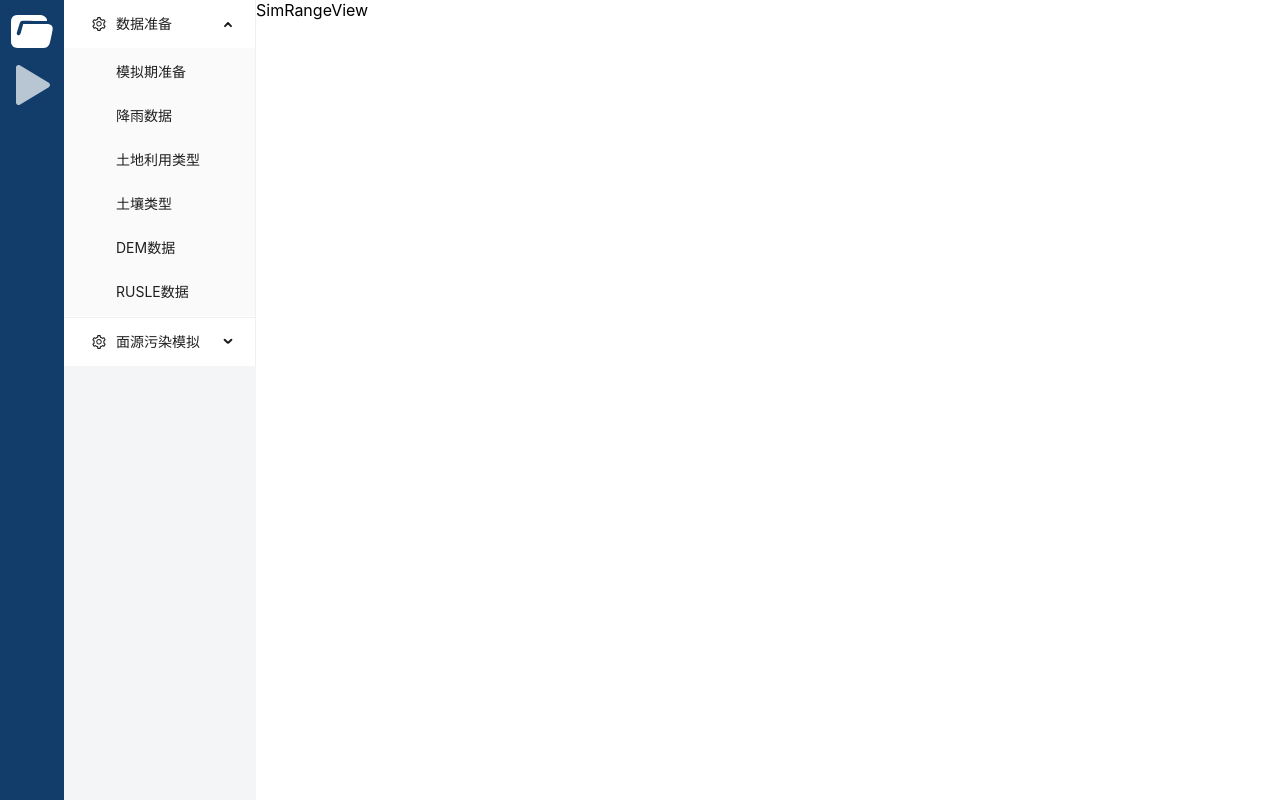
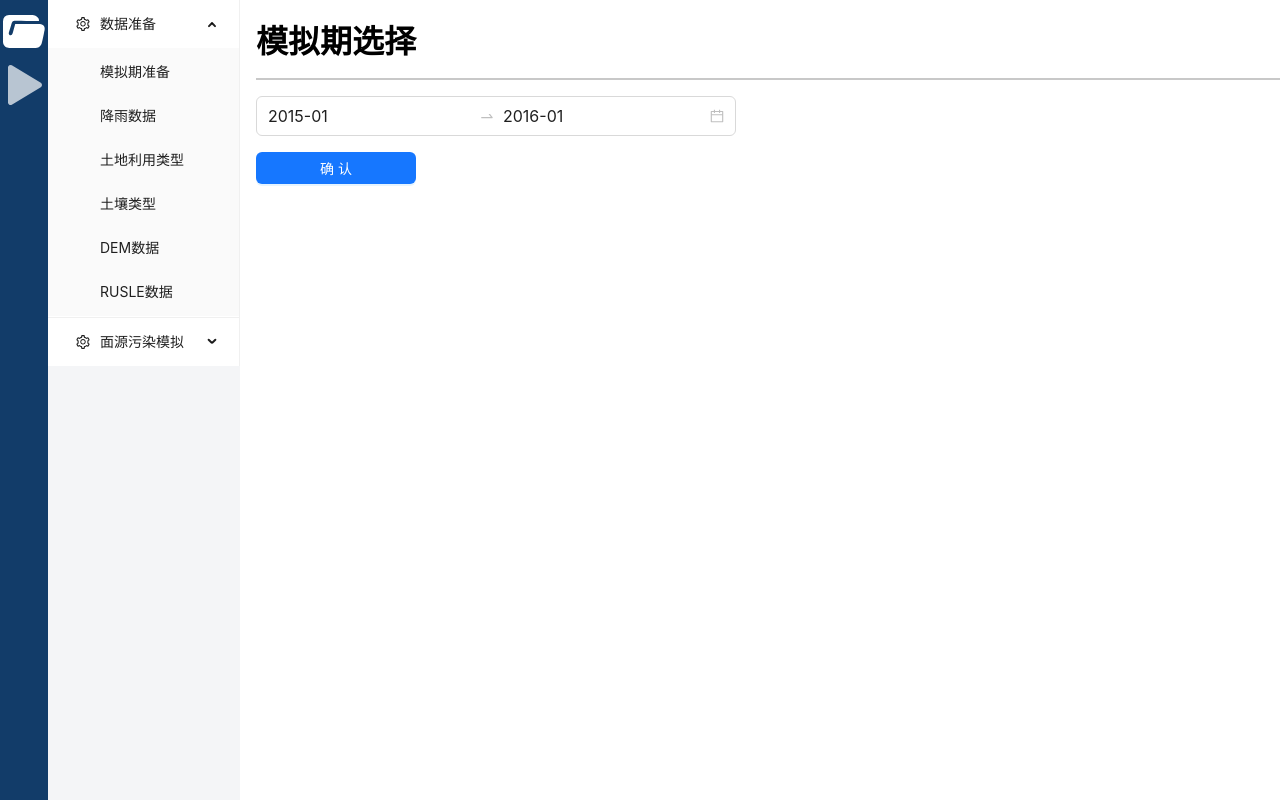
Before and after one commit to OstrichZkh/electron_nps_model, a React app in the folder fe_code/: page /setup/simrange in a window 1280 px wide. Built offline with nearby package versions, Linux system fonts and the light colour scheme.

Commit message:
feat:删除功能

```diff
--- a/fe_code/render.ts
+++ b/fe_code/render.ts
@@ -2,6 +2,7 @@ const { contextBridge, ipcRenderer } = require('electron')
 
 contextBridge.exposeInMainWorld('electronAPI', {
   createNewProject: (title) => ipcRenderer.invoke('createNewProject', title),
-  requireProjectInfo: (info) => ipcRenderer.invoke('requireProjectInfo', info)
+  requireProjectInfo: (info) => ipcRenderer.invoke('requireProjectInfo', info),
+  deleteProject: (name) => ipcRenderer.invoke('deleteProject', name),
 
 })
--- a/fe_code/src/components/Title/index.tsx
+++ b/fe_code/src/components/Title/index.tsx
@@ -1,7 +1,18 @@
 import React from "react";
+import styled from "styled-components";
 
-const Title = () => {
-  return <div>Title</div>;
+const TitleBox = styled.div`
+  margin-bottom: 1rem;
+  padding-bottom: 1rem;
+  font-size: 2rem;
+  font-weight: bold;
+  font-family: "Times New Roman", Times, serif;
+  border-bottom: 2px solid rgb(200, 200, 200);
+  width: 80vw;
+`;
+
+const Title = (props: any) => {
+  return <TitleBox>{props.title}</TitleBox>;
 };
 
 export default Title;
--- a/fe_code/src/index.tsx
+++ b/fe_code/src/index.tsx
@@ -6,7 +6,8 @@ import HomeView from "./views/HomeView";
 import { HashRouter, BrowserRouter } from "react-router-dom";
 import store from "./store";
 import { Provider } from "react-redux";
-
+var root_ = document.getElementsByTagName("body")[0];
+// root_.style.fontSize = "20px";
 const root = ReactDOM.createRoot(
   document.getElementById("root") as HTMLElement
 );
--- a/fe_code/src/views/ProjectView/index.tsx
+++ b/fe_code/src/views/ProjectView/index.tsx
@@ -4,18 +4,19 @@ import styled from "styled-components";
 import { ProjectInfo } from "../../interface/index.ts";
 import { ReactSVG } from "react-svg";
 import file from "../../assets/svgs/file.svg";
+import { Button, Modal } from "antd";
 import {
   updateStatus,
   getProjectInfoAsync,
   getStatus,
 } from "../../store/features/dataManagementSlice.ts";
 import { useSelector, useDispatch } from "react-redux";
-import { Switch } from "antd";
 import { CheckOutlined, CloseOutlined } from "@ant-design/icons";
 
 const ProjectViewBox = styled.div`
   display: flex;
-  width: 90vw;
+  height: 100vh;
+  /* width: 80vw; */
   .page-title {
     margin: 1rem;
     font-size: 1.5rem;
@@ -109,15 +110,33 @@ function ProjectView() {
     (state) => state.dataManagementReducer
   );
   let dispatch = useDispatch();
+  // 首次渲染查询项目信息
   useEffect(() => {
     if (allProjectInfos.length === 0) {
       dispatch(getProjectInfoAsync());
     }
   }, []);
 
-  const setCurProjectInfoMemo = useCallback(() => {
-    setCurProjectInfo();
-  }, [curProjectInfo]);
+  // 询问是否删除项目
+  const [isModalOpen, setIsModalOpen] = useState(false);
+  const [confirmLoading, setConfirmLoading] = useState(false);
+  const showModal = () => {
+    setIsModalOpen(true);
+  };
+  const handleOk = async () => {
+    setConfirmLoading(true);
+    let res = await window.electronAPI.deleteProject(
+      curProjectInfo.projectName
+    );
+    if (res.status === 200) {
+      setIsModalOpen(false);
+      setConfirmLoading(false);
+      dispatch(getProjectInfoAsync());
+    }
+  };
+  const handleCancel = () => {
+    setIsModalOpen(false);
+  };
   return (
     <ProjectViewBox>
       <SiderBar />
@@ -195,6 +214,24 @@ function ProjectView() {
               }
             })}
           </div>
+          <Button
+            onClick={showModal}
+            style={{ margin: "1.5rem" }}
+            type="primary"
+            danger
+          >
+            删除项目
+          </Button>
+          <Modal
+            title="是否删除项目，此操作不可逆"
+            cancelText="取消"
+            confirmLoading={confirmLoading}
+            okText="确定删除"
+            okType="primary"
+            open={isModalOpen}
+            onOk={handleOk}
+            onCancel={handleCancel}
+          ></Modal>
         </div>
       )}
     </ProjectViewBox>
--- a/fe_code/src/views/SimRangeView/index.tsx
+++ b/fe_code/src/views/SimRangeView/index.tsx
@@ -1,7 +1,50 @@
 import React from "react";
+import Title from "../../components/Title";
+import { DatePicker, Button } from "antd";
+import styled from "styled-components";
+import dayjs from "dayjs";
+import { useSelector, useDispatch } from "react-redux";
+import {
+  updateStatus,
+  getProjectInfoAsync,
+  getStatus,
+} from "../../store/features/dataManagementSlice.ts";
+
+const { RangePicker } = DatePicker;
+
+const SimRangeBox = styled.div`
+  padding: 1rem;
+  display: flex;
+  flex-direction: column;
+  .RangePicker {
+    width: 10px;
+  }
+`;
 
 function SimRangeView() {
-  return <div>SimRangeView</div>;
+  let { curProjectInfo } = useSelector((state) => state.dataManagementReducer);
+  console.log(curProjectInfo);
+  const onDataChange = (e) => {
+    console.log(e);
+  };
+  return (
+    <SimRangeBox>
+      <Title title="模拟期选择" />
+      <RangePicker
+        defaultValue={[
+          dayjs("2015/01", "YYYY/MM"),
+          dayjs("2016/01", "YYYY/MM"),
+        ]}
+        style={{ width: "30rem", marginBottom: "1rem" }}
+        size="large"
+        picker="month"
+        onChange={onDataChange}
+      />
+      <Button type="primary" style={{ width: "10rem" }}>
+        确认
+      </Button>
+    </SimRangeBox>
+  );
 }
 
 export default SimRangeView;
--- a/fe_code/tsconfig.json
+++ b/fe_code/tsconfig.json
@@ -23,5 +23,5 @@
   },
   "include": [
     "src"
-, "main.js", "main.js"  ]
+, "main.ts", "main.ts"  ]
 }
```
Also changed, not shown: fe_code/main.ts (+11 -1 lines), fe_code/projectInfo.json (+1 -1 lines).
